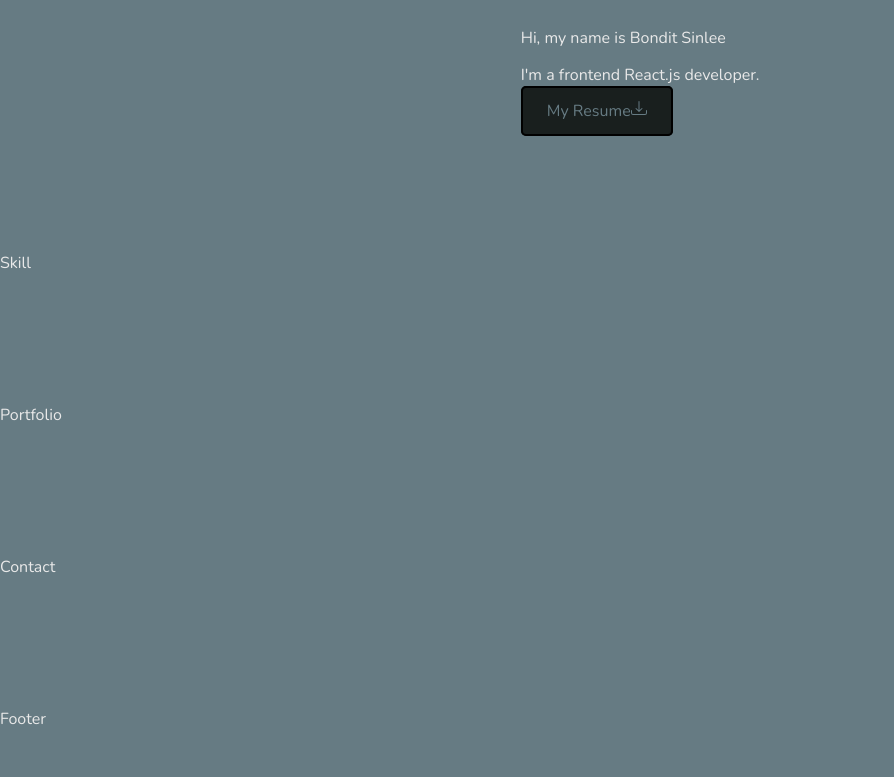
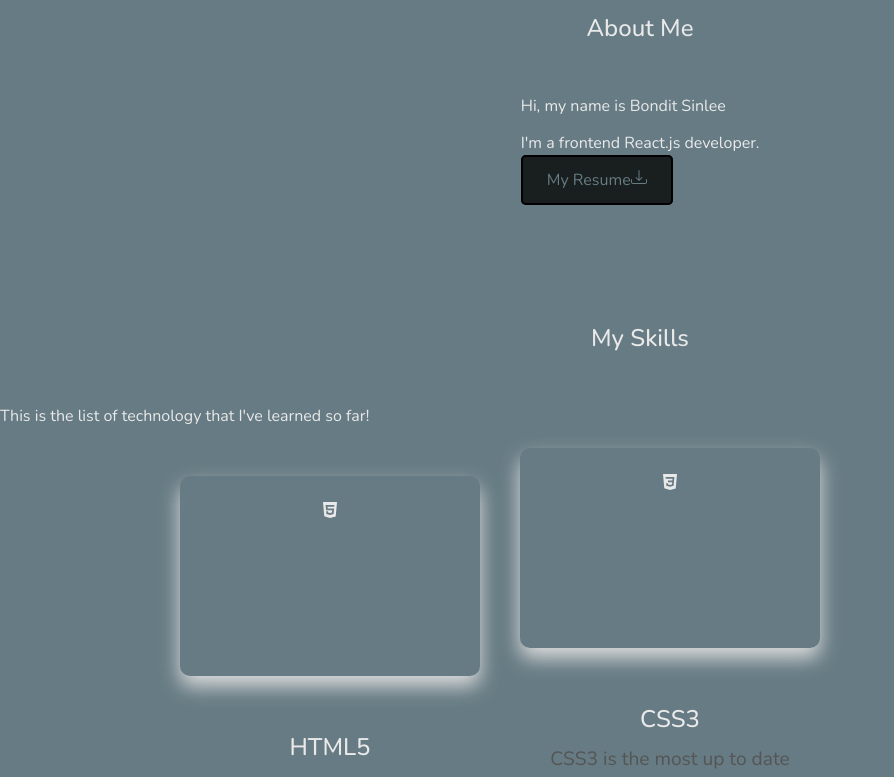
Before and after one commit to BonditS/Challenge-20-React-Portfolio, a React (Create React App) app in the folder bondit-react-portfolio-website/: page / in a window 1280 px wide. Shown: the part 1006-1783 px from the top of the page, without its empty margins (0-894 px from the left). Built offline with nearby package versions, Linux system fonts and the light colour scheme.

Commit message:
add skill card

```diff
--- a/bondit-react-portfolio-website/package.json
+++ b/bondit-react-portfolio-website/package.json
@@ -6,6 +6,7 @@
     "@testing-library/jest-dom": "^5.16.5",
     "@testing-library/react": "^13.4.0",
     "@testing-library/user-event": "^13.5.0",
+    "aos": "^2.3.4",
     "react": "^18.2.0",
     "react-dom": "^18.2.0",
     "react-icons": "^4.7.1",
--- a/bondit-react-portfolio-website/src/components/header/header.css
+++ b/bondit-react-portfolio-website/src/components/header/header.css
@@ -1,6 +1,6 @@
 header {
     margin-top: 5rem;
-    margin-bottom: 5rem;
+    height: 95vh;
     display: grid;
     place-items: center;
     background: rgb(29, 32, 27);
--- a/bondit-react-portfolio-website/src/components/skill/Skill.js
+++ b/bondit-react-portfolio-website/src/components/skill/Skill.js
@@ -1,9 +1,27 @@
 import React from 'react'
 import './skill.css'
+import data from './data'
 
 const Skill = () => {
   return (
-    <div>Skill</div>
+    <div id='skills'>
+      <h2>My Skills</h2>
+      <p>This is the list of technology that I've learned so far!</p>
+      <div className='container skill-container'>
+        {
+          data.map(item => (
+            <div className='skill-card' key={item.id}>
+              <div className='skill-card-image'>{item.icon}</div>
+              <div className='skill-desc'>
+                <h3>{item.title}</h3>
+                <p>{item.description}</p>
+              </div>
+            </div>
+          ))
+        }
+
+      </div>
+    </div>
   )
 }
 
--- /dev/null
+++ b/bondit-react-portfolio-website/src/components/skill/data.js
@@ -0,0 +1,32 @@
+import {SiJavascript} from 'react-icons/si'
+import {SiCss3} from 'react-icons/si'
+import {SiHtml5} from 'react-icons/si'
+import {FaNodeJs} from 'react-icons/fa'
+import {SiMongodb} from 'react-icons/si'
+import {SiReact} from 'react-icons/si'
+import {SiGraphql} from 'react-icons/si'
+const data = [
+    {
+        id: 1, icon: <SiHtml5/>, title: 'HTML5', description: 'HTML5 is the latest version of the Hypertext Markup Language. I use HTML5 to structure web content with upgraded multimedia and semantic capabilites, and enhanced APIs for dynamic web experiences.'
+    },
+    {
+        id: 2, icon: <SiCss3/>, title: 'CSS3', description: 'CSS3 is the most up to date version of Cascading Style Sheets language. CSS3 are used for styling and visualing web content layout. It offers updated features like animations, transitions, responsive design for multiple divices.'
+    },
+    {
+        id: 3, icon: <SiJavascript/>, title: 'JavaScript', description: 'I used JavaScript to add interactivity to a web page. I used JavaScript to manipulate HTML and CSS, make dynamic updates to web content, handle user events, and perform asynchronous operations. JavaScript is an essential component of modern web development.'
+    },
+    {
+        id: 4, icon: <FaNodeJs/>, title: 'Node.js', description: 'Node.js is an open-source, cross-platform JavaScript runtime environment for executing JavaScript code on the server-side. In another word, Node.js let me run JavaScript on my computer, making web applications fast and efficient. It is very crucial tool for a developer.'
+    },
+    {
+        id: 5, icon: <SiMongodb/>, title: 'MongoDB', description: 'MongoDB is a popular NoSQL database. I like to use it to store data because I can store data as flexible documents in collections. It offers rich querying, sharding for scalability and high availability. It is easy to integrate into a fullstack applications.'
+    },
+    {
+        id: 6, icon: <SiReact/>, title: 'React', description: 'React is a JavaScript library for building amazing user interfaces. I like to use React components and declarative syntax for fast, efficient, and scalable web application.'
+    },
+    {
+        id: 7, icon: <SiGraphql/>, title: 'GraphQL', description: 'GraphQL is a flexible, efficient and scalable query language for APIs. When I used GraphQL, I can replace multiple REST endpoints with only a single endpoints and let clients to specify exactly what data they need.'
+    },
+]
+
+export default data;
--- a/bondit-react-portfolio-website/src/components/skill/skill.css
+++ b/bondit-react-portfolio-website/src/components/skill/skill.css
@@ -0,0 +1,32 @@
+.skill-card {
+    display: inline-block;
+    width: 300px;
+    height: 200px;
+    margin: 20px;
+    border-radius: 10px;
+    box-shadow: 0px 10px 20px #ddd;
+    text-align: center;
+    transition: all 0.2s ease-in-out;
+    }
+
+    .skill-card:hover {
+    transform: translateY(-10px);
+    box-shadow: 0px 20px 40px #ddd;
+    }
+
+    .skill-card-image {
+    width: 50%;
+    height: 50%;
+    margin: 25px auto;
+    }
+
+    .skill-desc h3 {
+    font-size: 1.5rem;
+    margin-top: 1rem;
+    }
+
+    .skill-desc p {
+    font-size: 1.2rem;
+    color: #555;
+    margin-top: 0.5rem;
+    }
```
Also changed, not shown: 1 other file (tests, documents, lock files or other folders).
